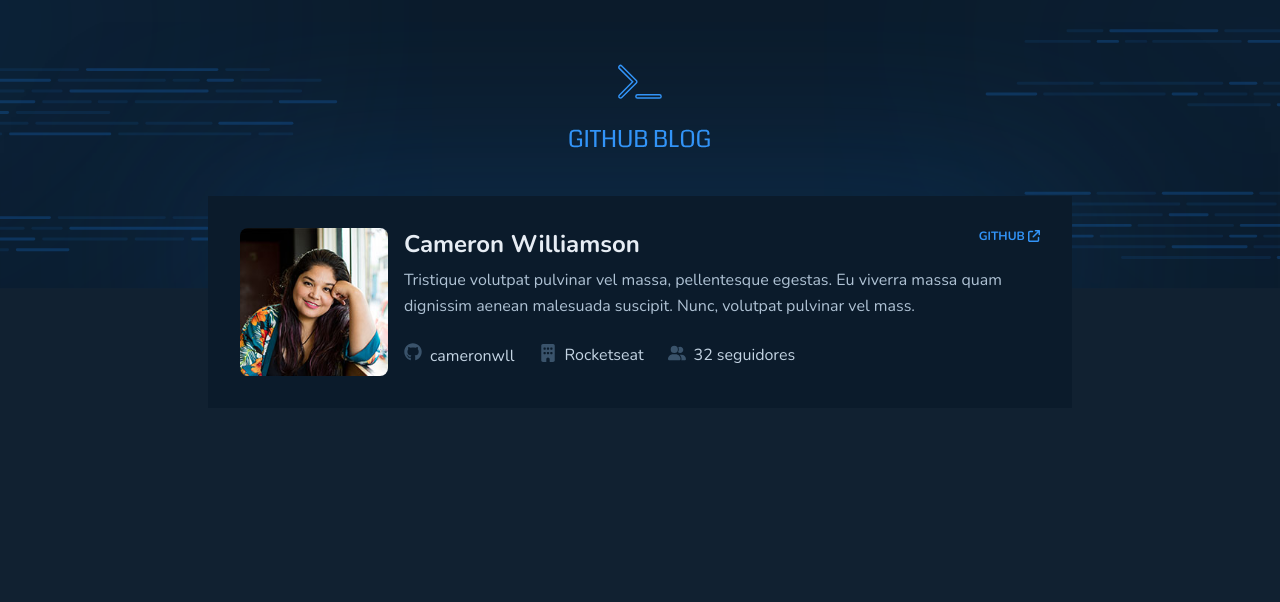
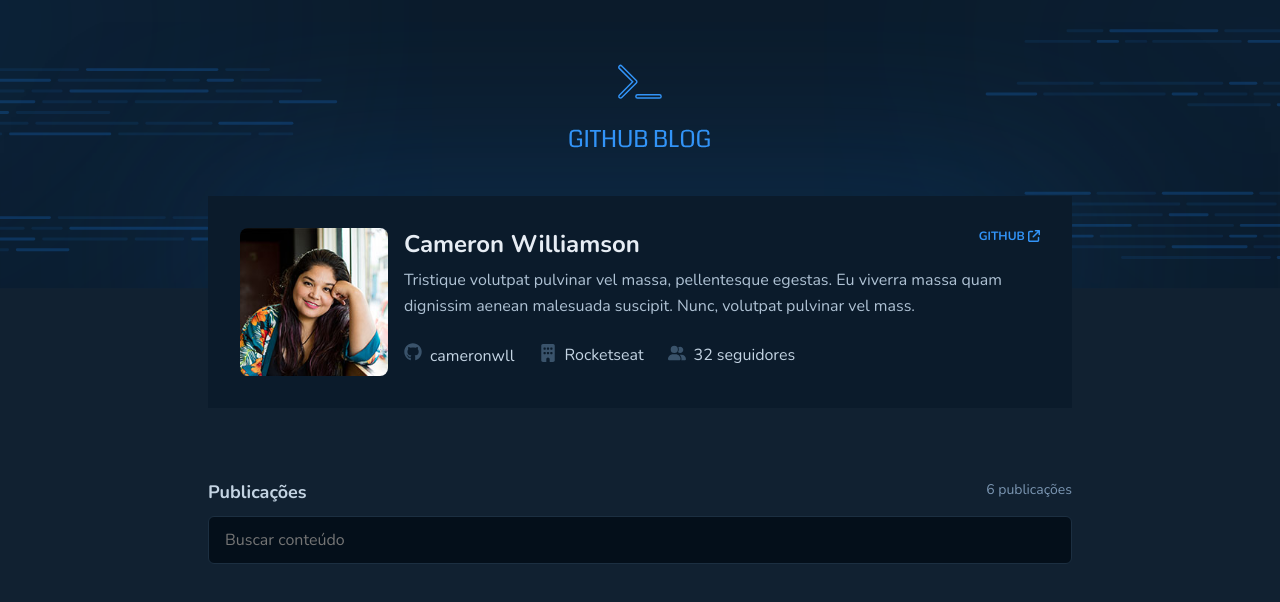
Before and after one commit to lucasveigaa/github-blog, a React (Vite) app: page / in a window 1280 px wide. Shown: the top 602 px of the page. Built offline with nearby package versions, Linux system fonts and the light colour scheme.

Commit message:
Finishing estilization of component InputSearchPublications

```diff
--- a/src/App.tsx
+++ b/src/App.tsx
@@ -1,6 +1,7 @@
+import { BrowserRouter } from "react-router-dom";
 import { ThemeProvider } from "styled-components";
 import { Header } from "./components/Header";
-import { ProfileContent } from "./components/ProfileContent";
+import { Router } from "./Router";
 import { GLobalStyle } from "./styles/global";
 import { defaultTheme } from "./styles/themes/default";
 
@@ -9,8 +10,10 @@
     <div>
       <ThemeProvider theme={defaultTheme}>
         <Header />
-        <ProfileContent />
-        <GLobalStyle />
+        <BrowserRouter>
+          <Router />
+          <GLobalStyle />
+        </BrowserRouter>
       </ThemeProvider>
     </div>
   );
--- /dev/null
+++ b/src/Router.tsx
@@ -0,0 +1,13 @@
+import { Route, Routes } from "react-router-dom";
+import { Home } from "./pages/Home";
+
+
+export function Router(){
+    return(
+        <Routes>
+            <Route>
+                <Route path="/" element={<Home />}/>
+            </Route>
+        </Routes>
+    )
+}
--- /dev/null
+++ b/src/components/InputSearchPublications/index.tsx
@@ -0,0 +1,14 @@
+import { Container } from "./style";
+
+
+export function InputSearchPublications(){
+    return(
+        <Container>
+            <div>
+                <span>Publicações</span>
+                <small>6 publicações</small>
+            </div>
+            <input type="text" placeholder="Buscar conteúdo"/>
+        </Container>
+    )
+}
--- /dev/null
+++ b/src/components/InputSearchPublications/style.ts
@@ -0,0 +1,31 @@
+import styled from "styled-components";
+
+export const Container = styled.div`
+margin-top: 4.5rem;
+
+  div {
+    display: flex;
+    justify-content: space-between;
+    margin-bottom: 0.75rem;
+
+    span {
+        font-weight: 700;
+        font-size: 1.125rem;
+        color: ${props => props.theme['base-subtitle']};
+    }
+
+    small {
+        color: ${props => props.theme['base-span']};
+        font-size: 0.875rem;
+    }
+  }
+
+  input {
+    border-radius: 6px;
+    width: 100%;
+    background: ${(props) => props.theme["base-input"]};
+    color: ${(props) => props.theme["base-text"]};
+    border: 1px solid ${(props) => props.theme["base-border"]};
+    padding: 0.75rem 1rem;
+  }
+`;
--- a/src/components/ProfileContent/styles.ts
+++ b/src/components/ProfileContent/styles.ts
@@ -2,9 +2,7 @@
 
 export const Container = styled.div`
   background: ${(props) => props.theme["base-profile"]};
-  max-width: 54rem;
-  margin: 0 auto;
-  margin-top: -100px;
+
 
   display: flex;
   padding: 2rem;
--- /dev/null
+++ b/src/pages/Home/index.tsx
@@ -0,0 +1,12 @@
+import { InputSearchPublications } from "../../components/InputSearchPublications";
+import { ProfileContent } from "../../components/ProfileContent";
+import { Container } from "./styled";
+
+export function Home() {
+  return (
+    <Container>
+      <ProfileContent />
+      <InputSearchPublications />
+    </Container>
+  );
+}
--- /dev/null
+++ b/src/pages/Home/styled.ts
@@ -0,0 +1,8 @@
+import styled from "styled-components";
+
+
+export const Container = styled.main`
+  max-width: 54rem;
+  margin: 0 auto;
+  margin-top: -100px;
+`
```
